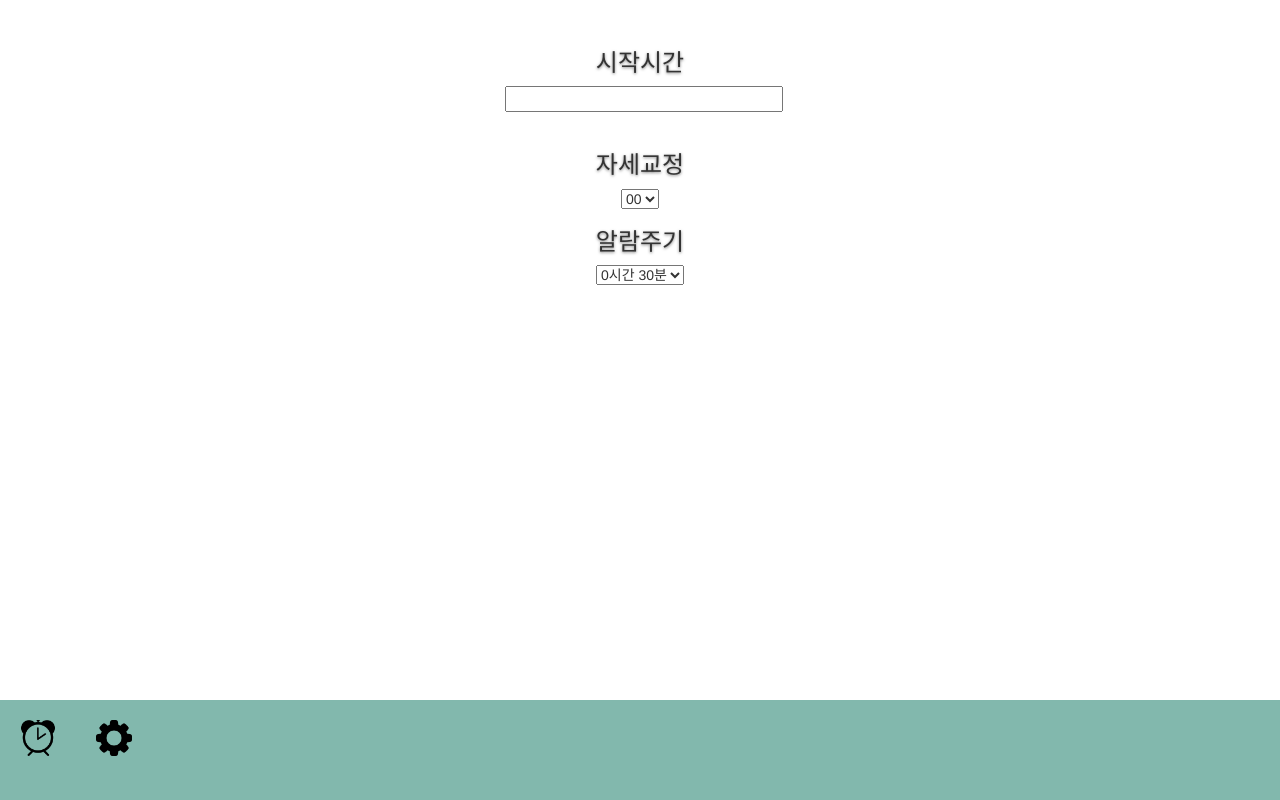
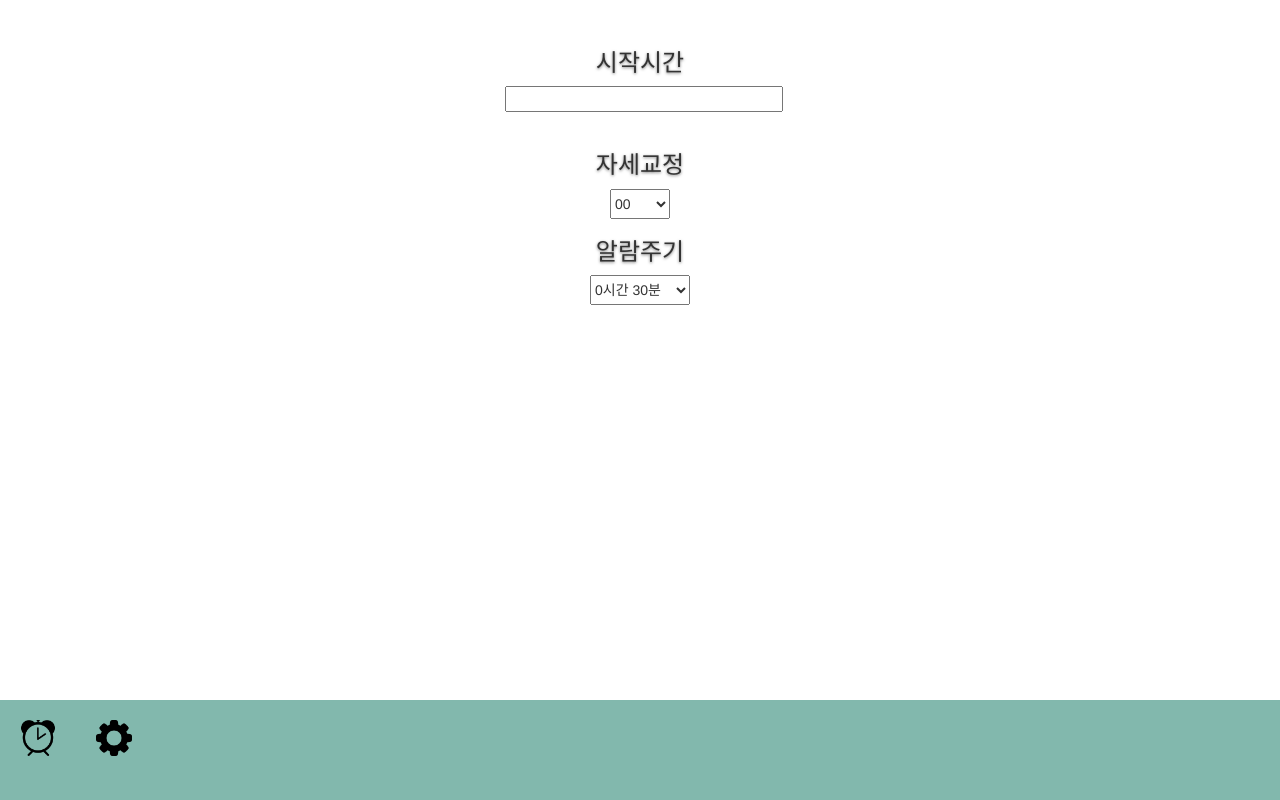
Before and after one commit to btothey99/DibidibidipLearning, a website: page homepage/alarm_settings.html in a window 1280 px wide. Drawn offline with nearby package versions, Linux system fonts and the light colour scheme.

Commit message:
Update styforalse.css

```diff
--- a/homepage/css/styforalse.css
+++ b/homepage/css/styforalse.css
@@ -32,6 +32,18 @@ input[type='text'] {
 }
 .indexpicker .time_pick > input { width:100%; margin-bottom:20px;}
 
+.min-select {
+	justify-content:flex-end;
+  width: 60px;
+	height: 30px;
+
+}
+.hour-select {
+	justify-content:flex-end;
+  width: 100px;
+	height: 30px;
+
+}
 
 .footer {
   width:100%;
```
